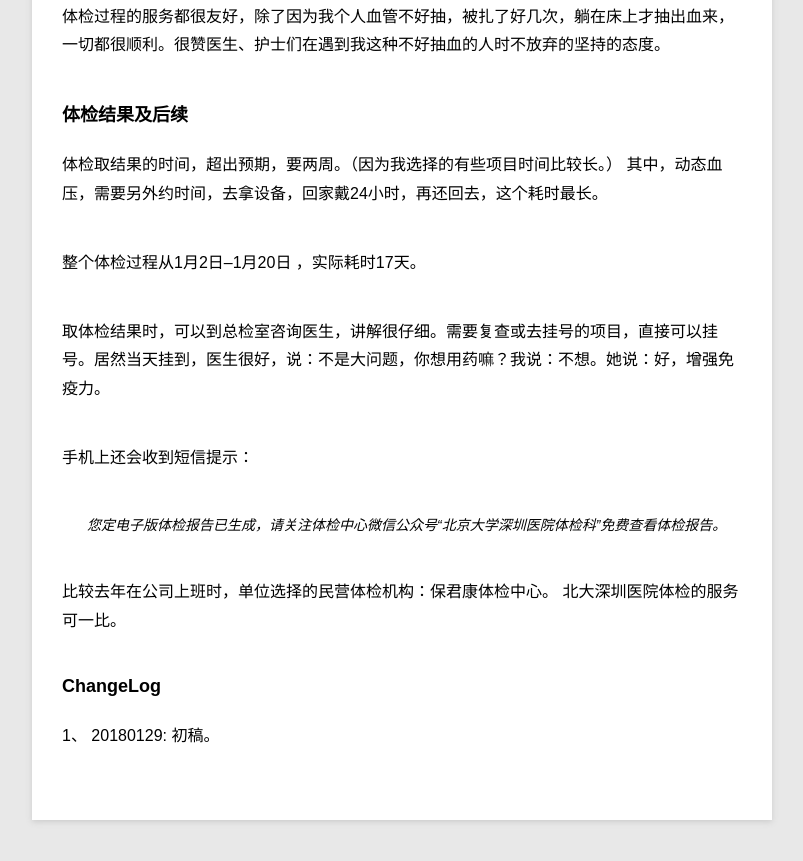
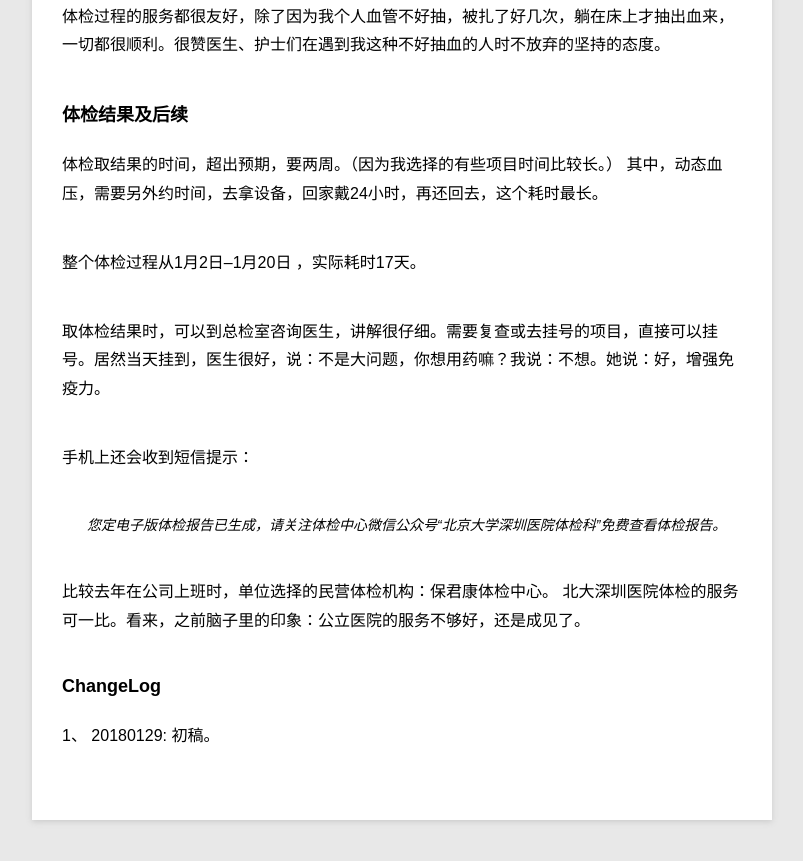
Before and after one commit to violettianjie/violettianjie.github.io, a Jekyll site: the page built from _posts/blog/2018-01-29-phyexam.md, in a window 1280 px wide and 900 px high, scrolled down 1508 px. Shown: the top 861 px of the window, without its empty margins (78-881 px from the left). Built offline with Jekyll 4.4.1, drawn with Linux system fonts in a browser that asks for light colours.

Commit message:
Update 2018-01-29-phyexam.md

```diff
--- a/_posts/blog/2018-01-29-phyexam.md
+++ b/_posts/blog/2018-01-29-phyexam.md
@@ -52,7 +52,7 @@ category: blog
 
 > 您定电子版体检报告已生成，请关注体检中心微信公众号“北京大学深圳医院体检科”免费查看体检报告。
 
-比较去年在公司上班时，单位选择的民营体检机构：保君康体检中心。 北大深圳医院体检的服务可一比。
+比较去年在公司上班时，单位选择的民营体检机构：保君康体检中心。 北大深圳医院体检的服务可一比。看来，之前脑子里的印象：公立医院的服务不够好，还是成见了。
 
 ### ChangeLog
 
```
